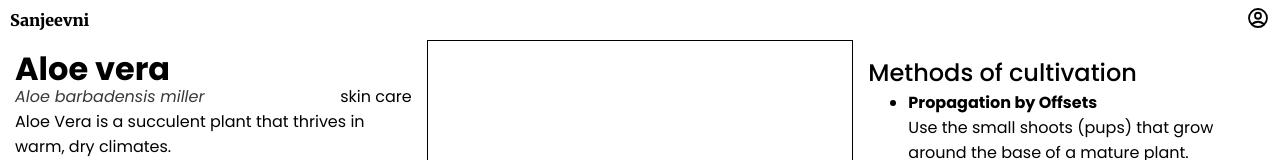
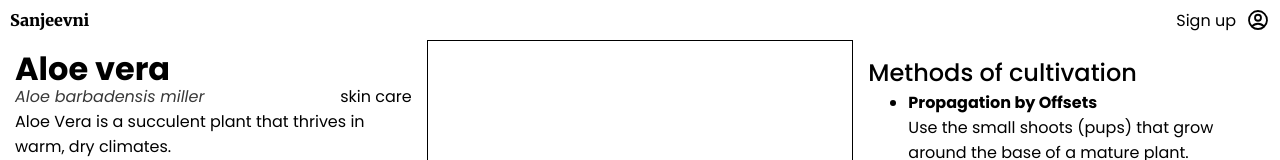
Before and after one commit to ChinmayBarik214/Sanjeevani, a React (Vite) app: page / in a window 1280 px wide. Shown: the top 160 px of the page. Built offline with nearby package versions, Linux system fonts and the light colour scheme.

Commit message:
make: header skeleton

```diff
--- a/src/Header.jsx
+++ b/src/Header.jsx
@@ -1,11 +1,14 @@
 import React from 'react'
+import { Link } from 'react-router-dom'
 import './Home.scss'
 import './Header.scss'
+
 function Header() {
   return (
     <header className='header'>
       <p>Sanjeevni</p>
-      <div>
+      <div className='header__right'>
+        <Link to="/login">Sign up</Link>
         <svg style={{ width: '24px' }} xmlns="http://www.w3.org/2000/svg" fill="none" viewBox="0 0 24 24" strokeWidth={1.8} stroke="currentColor">
           <path strokeLinecap="round" strokeLinejoin="round" d="M17.982 18.725A7.488 7.488 0 0 0 12 15.75a7.488 7.488 0 0 0-5.982 2.975m11.963 0a9 9 0 1 0-11.963 0m11.963 0A8.966 8.966 0 0 1 12 21a8.966 8.966 0 0 1-5.982-2.275M15 9.75a3 3 0 1 1-6 0 3 3 0 0 1 6 0Z" />
         </svg>
--- a/src/Header.scss
+++ b/src/Header.scss
@@ -7,4 +7,20 @@
   padding: 10px;
   font-family: "Merriweather", serif;
   font-weight: 900;
+
+  &__right {
+    display: flex;
+    align-items: center;
+  }
+
+  &__right a {
+    margin-right: 10px;
+    font-family: 'Poppins', system-ui;
+    font-weight: 400;
+  }
 }
+
+a {
+  text-decoration: none;
+  color: #000;
+}
```
